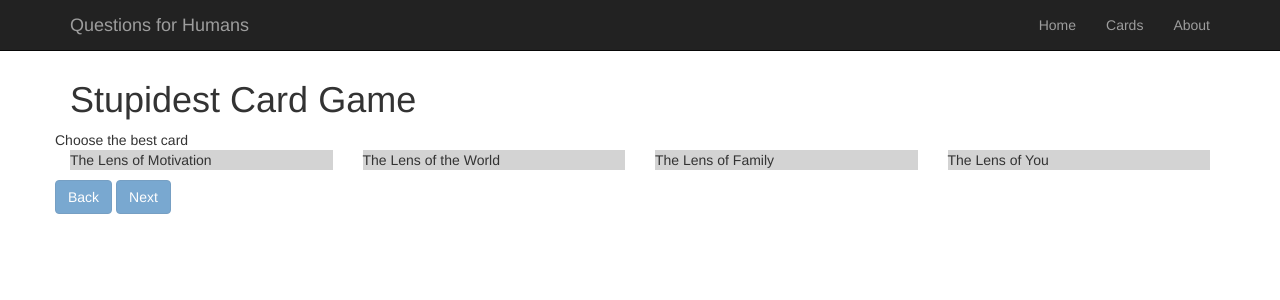
After one commit to Davis-B-Allen/qforhumans, a Rails app: page /decks/1/sorting_game in a window 1280 px wide. The commit adds this page. Shown: the top 300 px of the page. Run offline with Rails 7, Linux system fonts and the light colour scheme; data comes from the database, SQL or seed files in the repository; style sheets or scripts are compiled from the project's sources; some libraries are stand-ins or nearby versions.

Commit message:
WIP version of Find The Stupidest Card sorting game

```diff
--- a/app/assets/javascripts/custom.js
+++ b/app/assets/javascripts/custom.js
@@ -27,9 +27,19 @@ function applyFilters() {
   }
 }
 
-$(document).on('turbolinks:load', function() {
-  $( "#card-list-filters button" ).click(function() {
-    toggleButtonState(this);
-    applyFilters();
-  });
+
+// // Note: see https://stackoverflow.com/questions/39472936/how-should-i-handle-event-listeners-on-page-elements-when-using-turbolinks-5-in
+// $(document).on('turbolinks:load', function() {
+//   // alert("custom.js document ready");
+//   console.log("*****Trying to attach handlers to the card filters buttons");
+//   $( "#card-list-filters button" ).click(function() {
+//     toggleButtonState(this);
+//     applyFilters();
+//   });
+//   console.log("*****JUST TRIED to attach handlers to the card filters buttons");
+// });
+
+$(document).on('click', '#card-list-filters button', function(e) {
+  toggleButtonState(this);
+  applyFilters();
 });
--- a/app/assets/javascripts/decks.coffee
+++ /dev/null
@@ -1,3 +0,0 @@
-# Place all the behaviors and hooks related to the matching controller here.
-# All this logic will automatically be available in application.js.
-# You can use CoffeeScript in this file: http://coffeescript.org/
--- /dev/null
+++ b/app/assets/javascripts/decks.js
@@ -0,0 +1,221 @@
+// Script for a simple game to sort deck down to identify the worst card
+// Runs when served by decks#sorting_game
+// with the app/views/decks/sorting_game.html.erb template
+(function() {
+  // var goodPile = [];
+  // var discardPile = [];
+  // var stupidPile = [];
+  // var roundCards = [];
+  // var reservePile;
+  // var cardInitialData;
+  var gameChoicePhase = "best";
+  var roundHandSize;
+
+  /**
+   * Shuffles array in place.
+   * @param {Array} a items The array containing the items.
+   */
+  function shuffle(a) {
+      var j, x, i;
+      for (i = a.length; i; i--) {
+          j = Math.floor(Math.random() * i);
+          x = a[i - 1];
+          a[i - 1] = a[j];
+          a[j] = x;
+      }
+  }
+
+  /**
+   * draws x cards off a pile of cards (array of card objects) and returns them
+   * if fewer than x cards remain in pile, draw and return only the cards that remain
+   * @param {Array} pile array of card objects
+   * @param {Number} x number of cards to draw from pile
+   * @return {Array} returns an array of cards drawn from pile
+   */
+  function drawXCards(pile, x) {
+    var draw = [];
+    for (var i = 0; i < x; i++) {
+      var card = pile.pop();
+      if (card) {
+        draw.push(card);
+      }
+    }
+    return draw;
+  }
+
+  function deleteCurrentCardChoices() {
+    var cardChoices = document.getElementById('card-choices');
+    while (cardChoices.firstChild) {
+      cardChoices.removeChild(cardChoices.firstChild);
+    }
+  }
+
+  function drawSeveralSubmitRound() {
+    console.log("submitting round!");
+    $('.decks-sortinggame #card-choices .sg-qcard').each(function(i,card) {
+      if ($(card).hasClass('good-card')) {
+        transferCard(roundCards, goodPile, parseInt(card.dataset.cardid))
+      } else if ($(card).hasClass('neutral-card')) {
+        transferCard(roundCards, discardPile, parseInt(card.dataset.cardid))
+      } else if ($(card).hasClass('stupid-card')) {
+        transferCard(roundCards, stupidPile, parseInt(card.dataset.cardid))
+      }
+    });
+    if (reservePile.length > 0) {
+      playDrawSeveralRound(roundHandSize);
+    } else {
+      console.log(goodPile);
+      console.log(discardPile);
+      console.log(stupidPile);
+      // add discardPile and stupidPile to reservePile
+      reservePile = reservePile.concat(discardPile);
+      discardPile = [];
+      reservePile = reservePile.concat(stupidPile);
+      stupidPile = [];
+      /*  maybe grab goodPile data and start building and object that can be logged
+          with AJAX call to record history of game? */
+      if (roundHandSize > 3) {
+        drawSeveralRundown(roundHandSize - 1);
+      } else {
+        // START THE BINARY RUNDOWNS
+        console.log("DONT RUN ANOTHER drawSeveralRundown !!!");
+      }
+      // finish up the set of rounds (the rundown) and continue to the next rundown
+      // call drawThreeRounds
+    }
+  }
+
+  function multiCardOnCardClick() {
+    if ($(this).hasClass('locked')) {
+      console.log("Card is locked");
+    } else {
+      $('.decks-sortinggame #card-choices .sg-qcard').not(".locked").removeClass("good-card neutral-card stupid-card");
+      $('.decks-sortinggame #card-choices .sg-qcard').not(".locked").not(this).addClass("neutral-card");
+      var cardClass = ((gameChoicePhase == "best") ? "good-card" : "stupid-card");
+      $(this).addClass(cardClass);
+      $('.decks-sortinggame #next-button').removeClass('disabled');
+    }
+  }
+
+  function multiCardOnNextClick() {
+    if ($(this).hasClass('disabled')) {
+      return;
+    }
+    if (gameChoicePhase == "best") {
+      $('.decks-sortinggame #card-choices .sg-qcard.good-card').addClass("locked")
+      chooseWorstOfSeveral();
+    } else if (gameChoicePhase == "worst") {
+      drawSeveralSubmitRound();
+    } else {
+      console.log("UNEXPECTED VALUE FOR gameChoicePhase");
+    }
+  }
+
+  function multiCardOnBackClick() {
+    console.log("Back");
+    if ($(this).hasClass('disabled')) {
+      return;
+    }
+    $('.decks-sortinggame #card-choices .sg-qcard').removeClass("good-card stupid-card locked").addClass("neutral-card");
+    chooseBestOfSeveral();
+  }
+
+  function configureDrawSeveralButtons() {
+    //
+    $('.decks-sortinggame #back-button').show();
+    $('.decks-sortinggame #next-button').unbind();
+    $('.decks-sortinggame #back-button').unbind();
+    $('.decks-sortinggame #next-button').on( "click", multiCardOnNextClick);
+    $('.decks-sortinggame #back-button').on( "click", multiCardOnBackClick);
+  }
+
+  function chooseBestOfSeveral() {
+    gameChoicePhase = "best";
+    $('.decks-sortinggame #sg-instructions').html('Choose the best card');
+    $('.decks-sortinggame #back-button').addClass('disabled');
+    $('.decks-sortinggame #next-button').addClass('disabled');
+  }
+
+  function chooseWorstOfSeveral() {
+    gameChoicePhase = "worst";
+    $('.decks-sortinggame #sg-instructions').html('Choose the worstttttttt card');
+    $('.decks-sortinggame #back-button').removeClass('disabled');
+    $('.decks-sortinggame #next-button').addClass('disabled');
+  }
+
+  function transferCard(fromPile, toPile, id) {
+    var targetCard = fromPile.find(function(card) {
+      return card.id === id;
+    });
+    var newPile = fromPile.filter(function(card) {
+      return card.id != id;
+    });
+    toPile.push(targetCard);
+    fromPile = newPile;
+  }
+
+  function addCard(cardDataElement) {
+    var cardChoices = document.getElementById('card-choices');
+    var iDiv = document.createElement('div');
+    var iiDiv = document.createElement('div');
+    iDiv.className = 'col-sm-3 ';
+    iiDiv.className = 'sg-qcard neutral-card';
+    iiDiv.innerHTML = cardDataElement.lens_prefix + " " + cardDataElement.lens_name;
+    iiDiv.setAttribute('data-cardid', cardDataElement.id);
+    cardChoices.appendChild(iDiv);
+    iDiv.appendChild(iiDiv);
+  }
+
+  function playDrawSeveralRound(numCardsPerRound) {
+    roundCards = drawXCards(reservePile, numCardsPerRound);
+    if (roundCards.length > 0) {
+      deleteCurrentCardChoices();
+      roundCards.forEach(function(card) {
+        addCard(card);
+      });
+      $('.decks-sortinggame #card-choices .sg-qcard').on( "click", multiCardOnCardClick);
+      chooseBestOfSeveral();
+    } else {
+      console.log("NOT ENOUGH CARDS LEFT!!!");
+    }
+  }
+
+  // NOTE: Never call this with fewer than 3 numCardsPerRound OR WE'LL HAVE PROBLEMS
+  function drawSeveralRundown(numCardsPerRound) {
+    roundHandSize = numCardsPerRound;
+    configureDrawSeveralButtons();
+    if (reservePile.length > 0) {
+      playDrawSeveralRound(roundHandSize);
+    } else {
+      console.log("NO CARD DATA!!!");
+    }
+  }
+
+  function startGame() {
+    // remove jokers
+    reservePile = reservePile.filter(function(el) {
+  	   return (el.face_suit != 5 && el.face_suit != 6);
+    });
+    reservePile = reservePile.slice(0,12);
+    shuffle(reservePile);
+    // NOTE: reservePile length MUST BE A MULTIPLE OF 4 OTHERWISE WE'LL HAVE PROBLEMS
+    drawSeveralRundown(4);
+  }
+
+  $(document).on('turbolinks:load', function() {
+    if (!($('body').data('controller') === 'decks' && $('body').data('action') === 'sorting_game')) {
+      return;
+    }
+
+    cardInitialData = JSON.parse($("#card-data-div")[0].dataset.cards);
+    reservePile = JSON.parse($("#card-data-div")[0].dataset.cards);
+    window.reservePile = JSON.parse($("#card-data-div")[0].dataset.cards);
+    window.cardInitialData = JSON.parse($("#card-data-div")[0].dataset.cards);
+    window.goodPile = [];
+    window.roundCards = [];
+    window.discardPile = [];
+    window.stupidPile = [];
+
+    startGame();
+  });
+})();
--- a/app/assets/stylesheets/decks.scss
+++ b/app/assets/stylesheets/decks.scss
@@ -1,3 +1,28 @@
 // Place all the styles related to the Decks controller here.
 // They will automatically be included in application.css.
 // You can use Sass (SCSS) here: http://sass-lang.com/
+
+.decks-sortinggame {
+  .sg-qcard {
+    cursor: pointer;
+    margin-bottom: 10px;
+  }
+
+  .locked {
+    opacity: 0.65;
+    cursor: not-allowed;
+  }
+
+  .sg-qcard.good-card {
+    background: lightgreen;
+  }
+
+  .sg-qcard.neutral-card {
+    background: lightgrey;
+  }
+
+  .sg-qcard.stupid-card{
+    background: red;
+  }
+
+}
--- a/app/controllers/decks_controller.rb
+++ b/app/controllers/decks_controller.rb
@@ -1,11 +1,15 @@
 class DecksController < ApplicationController
+
+  def show
+    @deck = Deck.find(params[:id])
+  end
 
   def featured
     @deck = Deck.find(1)
     render 'show'
   end
 
-  def show
+  def sorting_game
     @deck = Deck.find(params[:id])
   end
 end
--- a/app/views/decks/show.html.erb
+++ b/app/views/decks/show.html.erb
@@ -35,3 +35,5 @@
     <% end %>
   <% end %>
 </div>
+
+<%= link_to "Find the Stupidest Card", sorting_game_deck_path(@deck) %>
--- /dev/null
+++ b/app/views/decks/sorting_game.html.erb
@@ -0,0 +1,40 @@
+<div class="decks-sortinggame">
+  <%= content_tag "div", id: "card-data-div", data: {cards: @deck.cards.card_ordered } do %>
+  <% end %>
+
+  <h1>Stupidest Card Game</h1>
+
+  <div class="row" id="sg-instructions">
+    Text to walk you through
+  </div>
+
+  <div class="row" id="card-choices">
+    <div class="col-sm-3">
+      <div class="qcard2">
+        card
+      </div>
+    </div>
+    <div class="col-sm-3">
+      <div class="qcard2">
+        card
+      </div>
+    </div>
+    <div class="col-sm-3">
+      <div class="qcard2">
+        card
+      </div>
+    </div>
+    <div class="col-sm-3">
+      <div class="qcard2">
+        card
+      </div>
+    </div>
+  </div>
+
+  <div class="row">
+    <span>
+      <button id="back-button" class="btn btn-primary" type="submit">Back</button>
+      <button id="next-button" class="btn btn-primary" type="submit">Next</button>
+    </span>
+  </div>
+</div>
--- a/app/views/layouts/application.html.erb
+++ b/app/views/layouts/application.html.erb
@@ -6,7 +6,7 @@
     <%= render 'layouts/rails_default' %>
   </head>
 
-  <body>
+  <body data-controller="<%= controller_name %>" data-action="<%= action_name %>">
     <%= render 'layouts/header' %>
     <div class="container">
       <%= yield %>
--- a/config/routes.rb
+++ b/config/routes.rb
@@ -2,7 +2,11 @@ Rails.application.routes.draw do
   # For details on the DSL available within this file, see http://guides.rubyonrails.org/routing.html
 
   # get 'decks/show'
-  resources :decks, only: [:show]
+  resources :decks, only: [:show] do
+    member do
+      get :sorting_game
+    end
+  end
   resources :cards, only: [:show]
 
   get '/cards', to: 'decks#featured'
```
